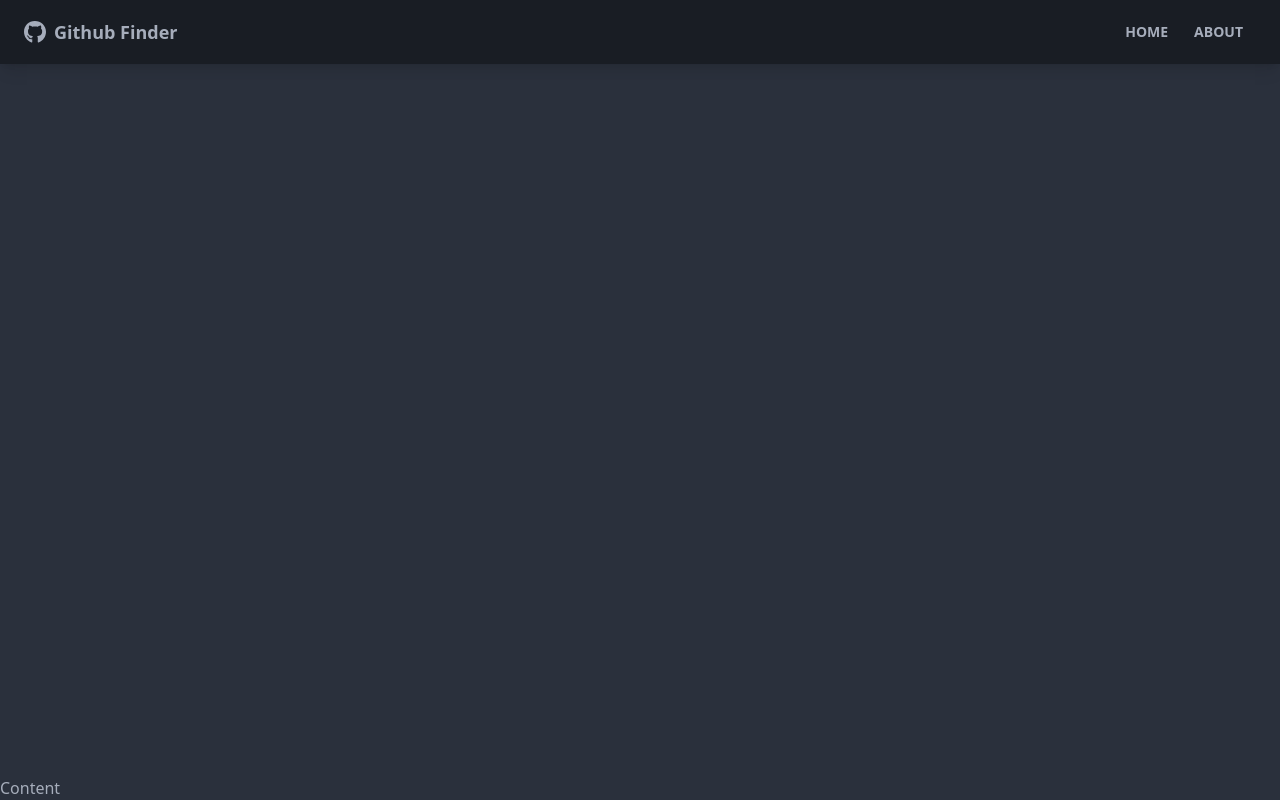
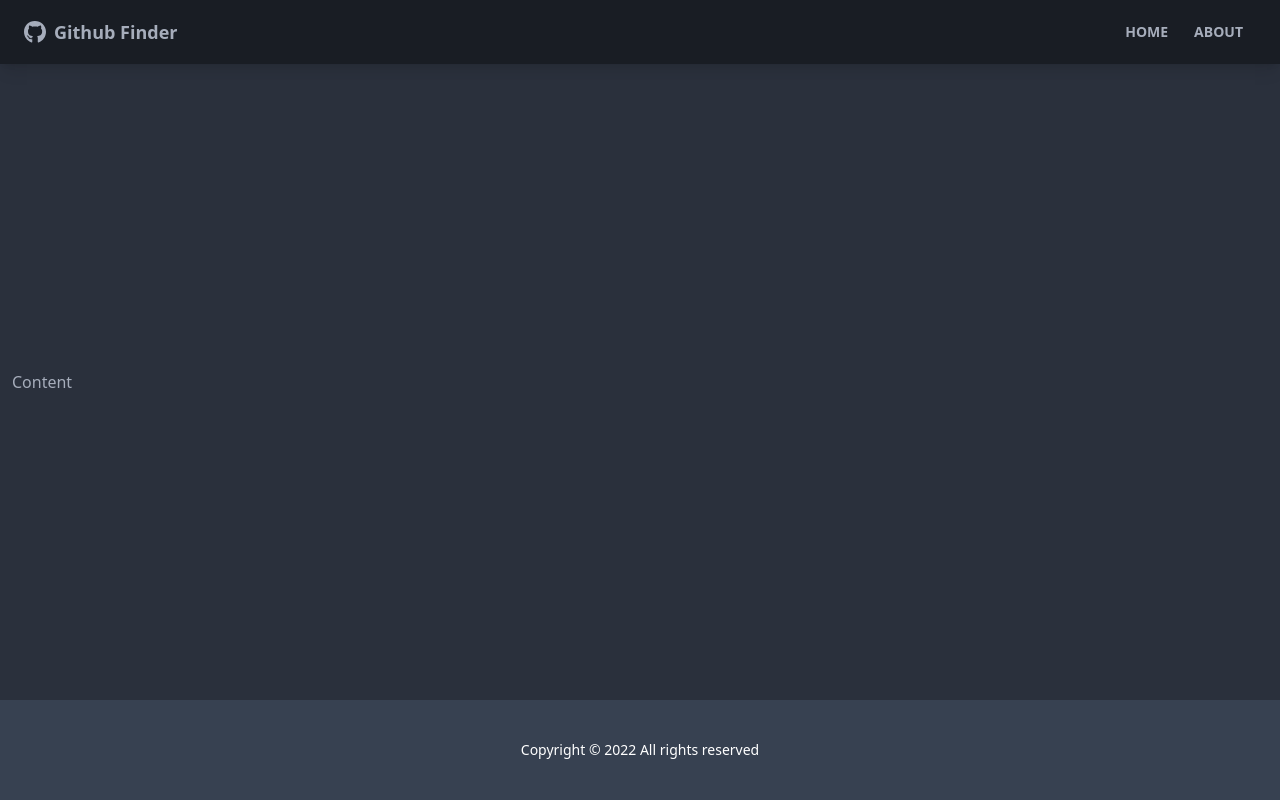
Before and after one commit to shubhamchaubey/github-finder, a JavaScript app: page / in a window 1280 px wide. Built offline with nearby package versions, Linux system fonts and the light colour scheme; the HTML template or start-up script is replaced by a standard one.

Commit message:
Completed the footer component

```diff
--- a/src/App.js
+++ b/src/App.js
@@ -1,14 +1,16 @@
-import {BrowserRouter as Router, Route} from 'react-router-dom'
+import {BrowserRouter as Router, Route} from 'react-router-dom';
 import Navbar from './components/layout/Navbar';
+import Footer from './components/layout/Footer';
 
 function App() {
   return (
     <Router>
       <div className='flex flex-col justify-between h-screen'>
       <Navbar />
-      <main>
+      <main className='container mx-auto px-3 pb-12'>
         Content
       </main>
+      <Footer />
       </div>
     </Router>
   );
--- /dev/null
+++ b/src/components/layout/Footer.js
@@ -0,0 +1,12 @@
+function Footer() {
+    const footerYear = new Date().getFullYear()
+  return (
+    <footer className='footer p-10 bg-gray-700 text-primary-content footer-center'>
+        <div>
+            <p>Copyright &copy; {footerYear} All rights reserved</p>
+        </div>
+    </footer>
+  )
+}
+
+export default Footer
```
